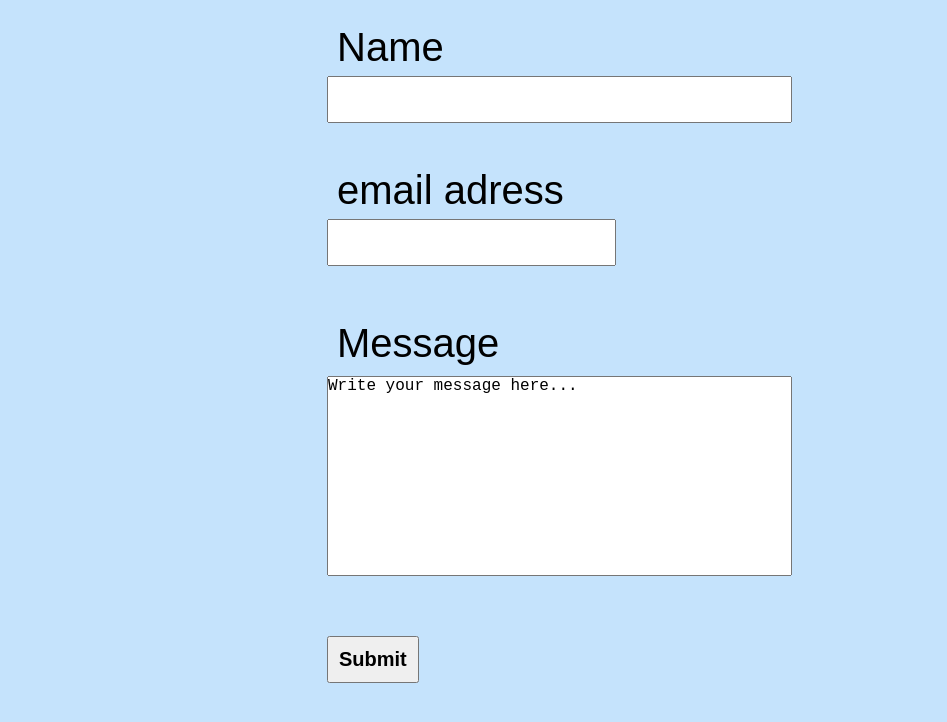
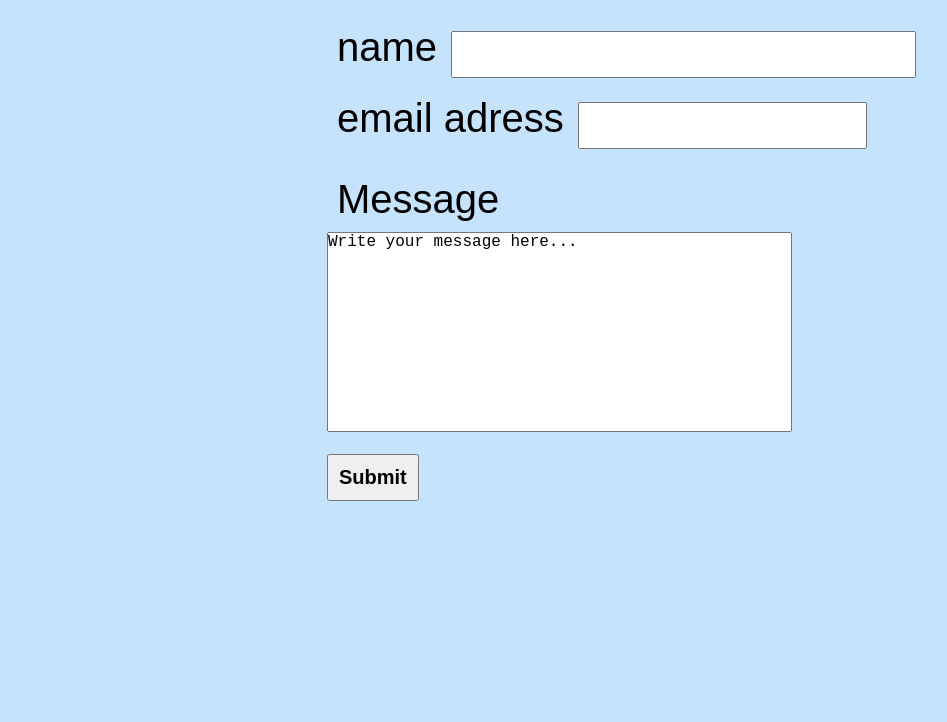
Before and after one commit to dafe1200/make-it-responsive, a plain HTML site: page contact.html in a window 1280 px wide. Shown: the part 178-900 px from the top of the page, without its empty margins (3-950 px from the left). After the commit the page ends 800 px from the top, so only its background shows below. Drawn offline with Linux system fonts and the light colour scheme.

Commit message:
Update contact.html

```diff
--- a/contact.html
+++ b/contact.html
@@ -21,9 +21,9 @@
   <main>
     </br>
     <div id="contactDiv">
-        <label for="name" class="medium-text">Name</p>
+        <label for="name" class="medium-text">name</label>
         <input class="small-text" name="name" id="name" type="text"></br></br>
-        <label for="email" class="medium-text">email adress</p>
+        <label for="email" class="medium-text">email adress</label>
         <input class="small-text" name="email" id="email" type="text"></br></br>
         <p class="medium-text">Message</p>
         <textarea>Write your message here...</textarea></br></br>
```
